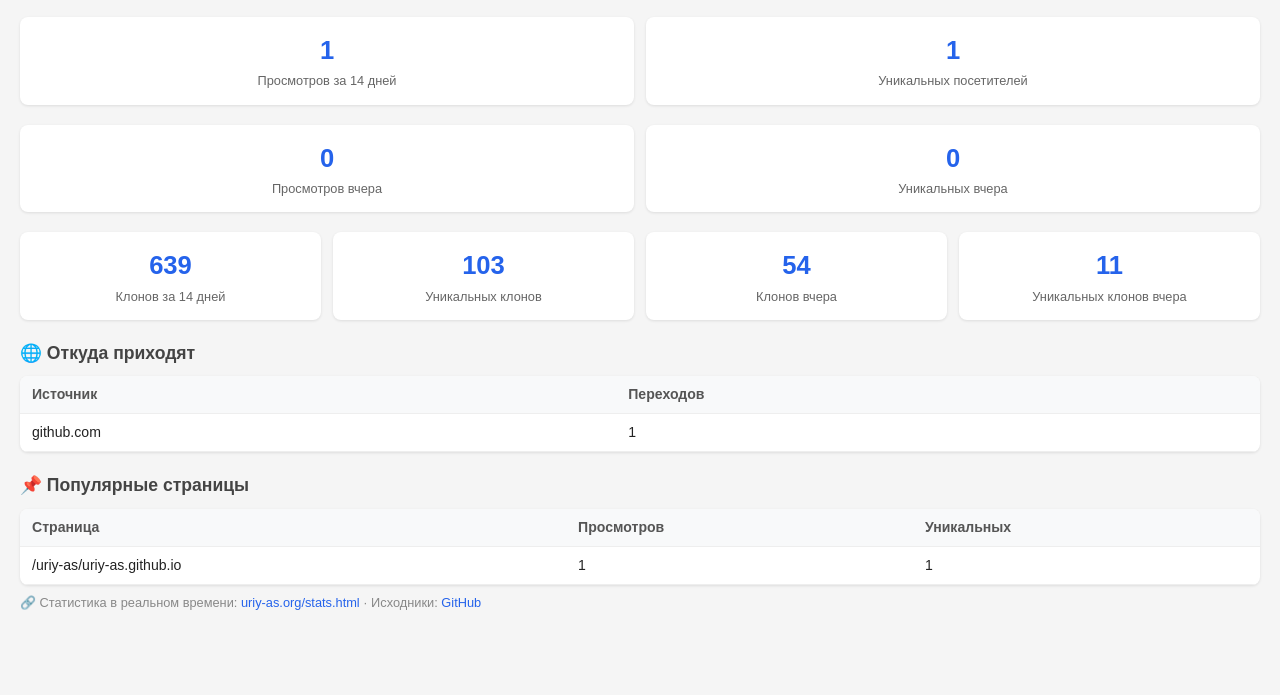
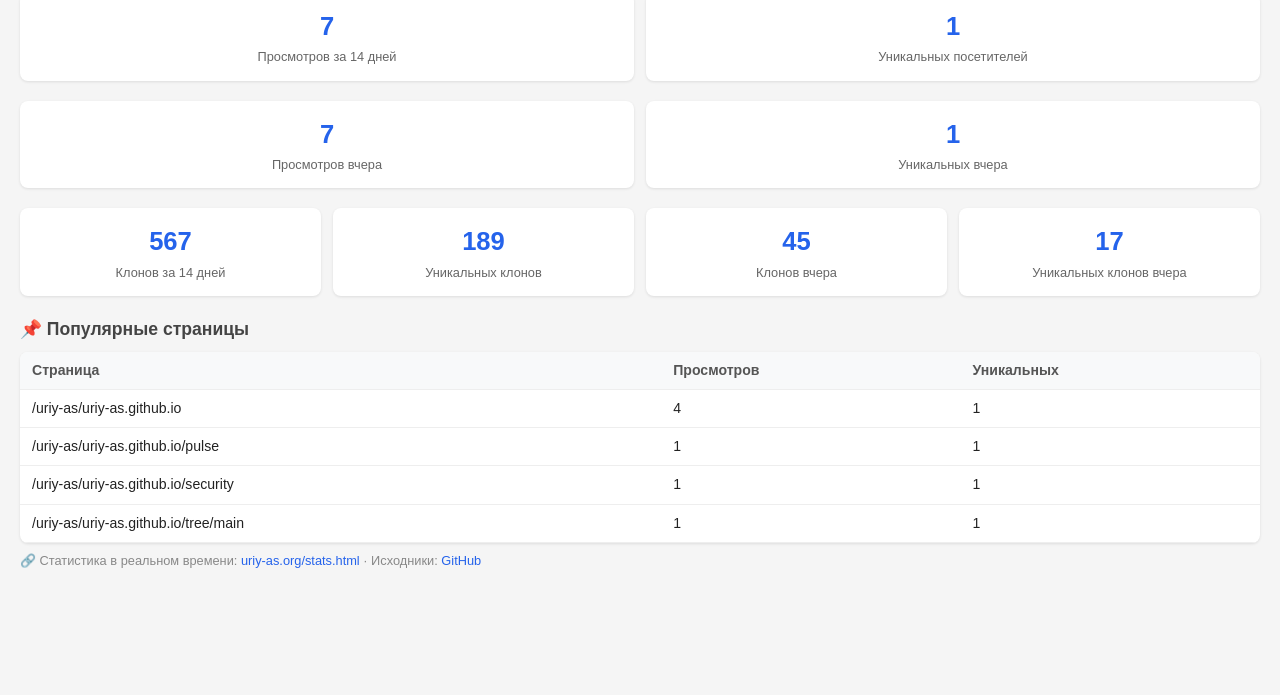
Before and after one commit to uriy-as/uriy-as.github.io, a plain HTML site: page gh-stats.html in a window 1280 px wide. Shown: the part 105-800 px from the top of the page. Drawn offline with Linux system fonts and the light colour scheme.

Commit message:
Update gh-stats.html 2026-11-21 16:05 UTC

```diff
--- a/gh-stats.html
+++ b/gh-stats.html
@@ -2,12 +2,7 @@
 <html lang="ru">
 <head>
 <meta charset="UTF-8">
-    <meta name="referrer" content="strict-origin-when-cross-origin">
-    <meta http-equiv="Content-Security-Policy" content="default-src 'self'; base-uri 'self'; object-src 'none'; script-src 'self' 'unsafe-inline' https://www.googletagmanager.com https://static.cloudflareinsights.com https://mc.yandex.ru https://mc.yandex.com; style-src 'self' 'unsafe-inline' https://fonts.googleapis.com; img-src 'self' data: https:; font-src https://fonts.gstatic.com; connect-src 'self' https://astap.pythonanywhere.com https://stats.g.doubleclick.net https://mc.yandex.ru https://www.googletagmanager.com https://*.google-analytics.com https://mc.yandex.com; form-action 'self' https://astap.pythonanywhere.com; frame-src 'self' https://mc.yandex.ru">
 <meta name="viewport" content="width=device-width, initial-scale=1">
-<link rel="icon" href="/favicon.ico" sizes="any">
-<link rel="apple-touch-icon" href="/apple-touch-icon.png">
-<meta name="robots" content="noindex, nofollow">
 <title>Статистика WebStudio</title>
 <style>
 * { margin:0; padding:0; box-sizing:border-box; }
@@ -27,27 +22,25 @@ a { color:#2563eb; text-decoration:none; }
 a:hover { text-decoration:underline; }
 .note { color:#888; font-size:0.8rem; margin-top:8px; }
 </style>
-<script type="application/ld+json">{"@context": "https://schema.org", "@type": "BreadcrumbList", "itemListElement": [{"@type": "ListItem", "position": 1, "name": "Главная", "item": "https://uriy-as.org/"}, {"@type": "ListItem", "position": 2, "name": "Gh Stats", "item": "https://uriy-as.org/gh-stats.html"}]}</script>
-gh-stats.html
 </head>
 <body>
 <h1>&#x1f4ca; Статистика WebStudio</h1>
-<p class="meta">Данные за последние 14 дней (GitHub Traffic API) &middot; Обновлено: 26.07.2026 10:09 UTC</p>
+<p class="meta">Данные за последние 14 дней (GitHub Traffic API) &middot; Обновлено: 21.11.2026 16:05 UTC</p>
 
 <div class="grid">
-    <div class="card"><div class="num">1</div><div class="label">Просмотров за 14 дней</div></div>
+    <div class="card"><div class="num">7</div><div class="label">Просмотров за 14 дней</div></div>
     <div class="card"><div class="num">1</div><div class="label">Уникальных посетителей</div></div>
 </div>
 <div class="grid">
-    <div class="card"><div class="num">0</div><div class="label">Просмотров вчера</div></div>
-    <div class="card"><div class="num">0</div><div class="label">Уникальных вчера</div></div>
+    <div class="card"><div class="num">7</div><div class="label">Просмотров вчера</div></div>
+    <div class="card"><div class="num">1</div><div class="label">Уникальных вчера</div></div>
 </div>
 <div class="grid">
-    <div class="card"><div class="num">639</div><div class="label">Клонов за 14 дней</div></div>
-    <div class="card"><div class="num">103</div><div class="label">Уникальных клонов</div></div>
-    <div class="card"><div class="num">54</div><div class="label">Клонов вчера</div></div>
-    <div class="card"><div class="num">11</div><div class="label">Уникальных клонов вчера</div></div>
-</div><h2>&#x1f310; Откуда приходят</h2><table><thead><tr><th>Источник</th><th>Переходов</th></tr></thead><tbody><tr><td>github.com</td><td>1</td></tr></tbody></table><h2>&#x1f4cc; Популярные страницы</h2><table><thead><tr><th>Страница</th><th>Просмотров</th><th>Уникальных</th></tr></thead><tbody><tr><td>/uriy-as/uriy-as.github.io</td><td>1</td><td>1</td></tr></tbody></table>
+    <div class="card"><div class="num">567</div><div class="label">Клонов за 14 дней</div></div>
+    <div class="card"><div class="num">189</div><div class="label">Уникальных клонов</div></div>
+    <div class="card"><div class="num">45</div><div class="label">Клонов вчера</div></div>
+    <div class="card"><div class="num">17</div><div class="label">Уникальных клонов вчера</div></div>
+</div><h2>&#x1f4cc; Популярные страницы</h2><table><thead><tr><th>Страница</th><th>Просмотров</th><th>Уникальных</th></tr></thead><tbody><tr><td>/uriy-as/uriy-as.github.io</td><td>4</td><td>1</td></tr><tr><td>/uriy-as/uriy-as.github.io/pulse</td><td>1</td><td>1</td></tr><tr><td>/uriy-as/uriy-as.github.io/security</td><td>1</td><td>1</td></tr><tr><td>/uriy-as/uriy-as.github.io/tree/main</td><td>1</td><td>1</td></tr></tbody></table>
 <p class="note">&#x1f517; Статистика в реальном времени: <a href="https://uriy-as.org/stats.html" target="_blank">uriy-as.org/stats.html</a> &middot; Исходники: <a href="https://github.com/uriy-as/uriy-as.github.io" target="_blank">GitHub</a></p>
 </body>
 </html>
```
